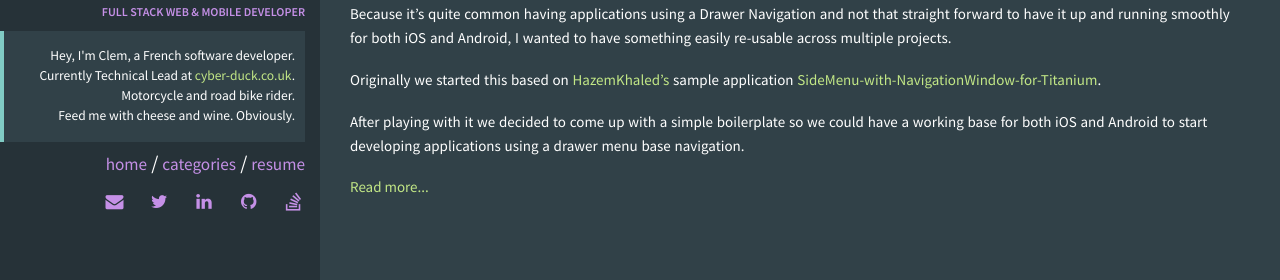
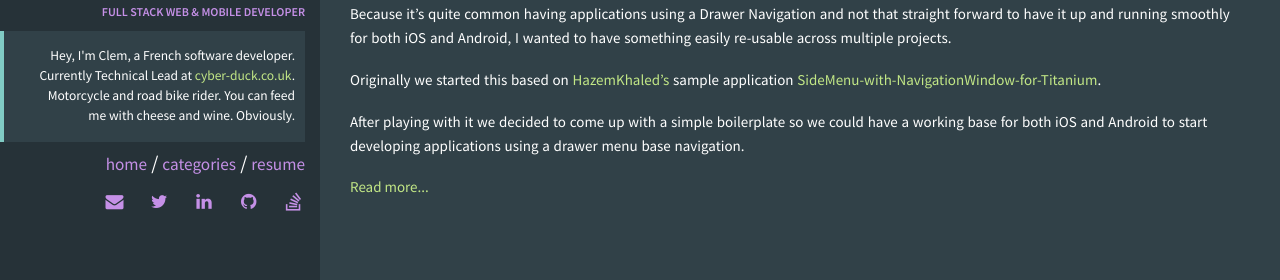
Before and after one commit to clemblanco/clemblanco.github.io, a Jekyll site: the page built from index.html, in a window 1280 px wide. Shown: the part 1187-1467 px from the top of the page. Built offline with Jekyll 4.4.1, drawn with Linux system fonts in a browser that asks for light colours.

Commit message:
adding back some links

```diff
--- a/_config.yml
+++ b/_config.yml
@@ -5,7 +5,7 @@
 #
 title: Clément Blanco
 email: mail@clem.io
-description: Hey, I'm Clem, a French software developer. Currently Technical Lead at cyber-duck.co.uk. Motorcycle and road bike rider. Feed me with cheese and wine. Obviously.
+description: Hey, I'm Clem, a French software developer. Currently Technical Lead at cyber-duck.co.uk. Motorcycle and road bike rider. You can feed me with cheese and wine. Obviously.
 url: https://clem.io
 keywords: ["Programming", "PHP", "Open Source", "Laravel", "JavaScript", "Appcelerator Titanium"]
 
--- a/_data/index/experiences.yml
+++ b/_data/index/experiences.yml
@@ -18,7 +18,7 @@
 
     - Developing applications in object oriented PHP frameworks like CodeIgniter, Laravel, and Silverstripe
 
-    - Working with other technologies like Appcelerator Titanium and Node.js, especially for R&D projects like UX Companion, a glossary of user experience terminology downloaded more than 50,000 times
+    - Working with other technologies like Appcelerator Titanium and Node.js, especially for R&D projects like <a href="https://www.uxcompanion.com/" target="_blank" rel="nofollow">UX Companion</a>, a glossary of user experience terminology downloaded more than 50,000 times
   link: https://www.cyber-duck.co.uk
   link-title: cyber-duck.co.uk
 
@@ -33,6 +33,6 @@
 
     - First experimented with truly native mobile development, using the emerging Appcelerator Titanium platform
 
-    - Contributed to the open-source movement and web dev community by writing articles for lafermeduweb.net and volunteering at conferences like the Blend Web Mix and La Cuisine Du Web
+    - Contributed to the open-source movement and web dev community by writing articles for <a href="http://www.lafermeduweb.net/" target="_blank" rel="nofollow">lafermeduweb.net</a> and volunteering at conferences like the <a href="https://www.blendwebmix.com/en/" target="_blank" rel="nofollow">Blend Web Mix</a> and <a href="https://www.lacuisineduweb.com/" target="_blank" rel="nofollow">La Cuisine Du Web</a>
   link: http://novaway.fr
   link-title: novaway.fr
--- a/_includes/sidebar.html
+++ b/_includes/sidebar.html
@@ -11,8 +11,7 @@
   <span class="author_bio mbm">
     Hey, I'm Clem, a French software developer.<br />
     Currently Technical Lead at <a href="https://www.cyber-duck.co.uk" target="_blank" rel="nofollow">cyber-duck.co.uk</a>.<br />
-    Motorcycle and road bike rider.<br />
-    Feed me with cheese and wine. Obviously.
+    Motorcycle and road bike rider. You can feed<br />me with cheese and wine. Obviously.
   </span>
   <nav class="nav">
     <ul class="nav-list">
```
